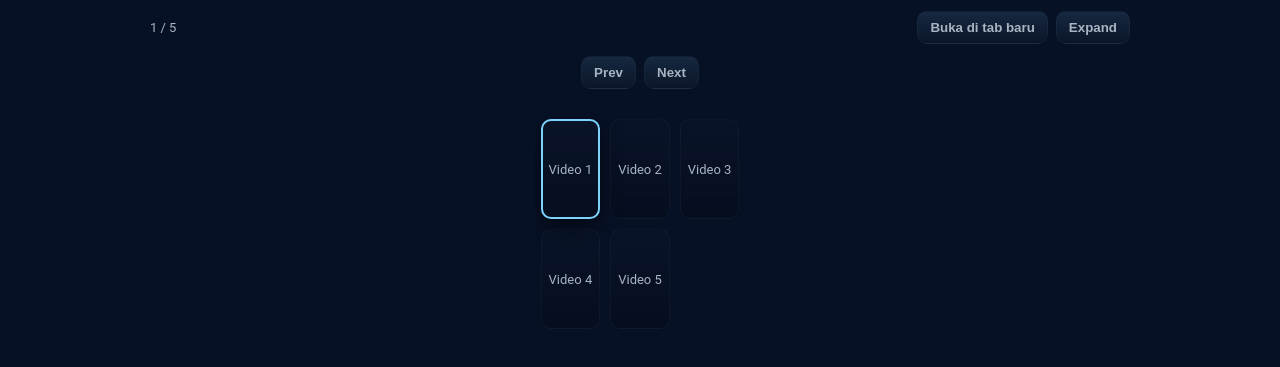
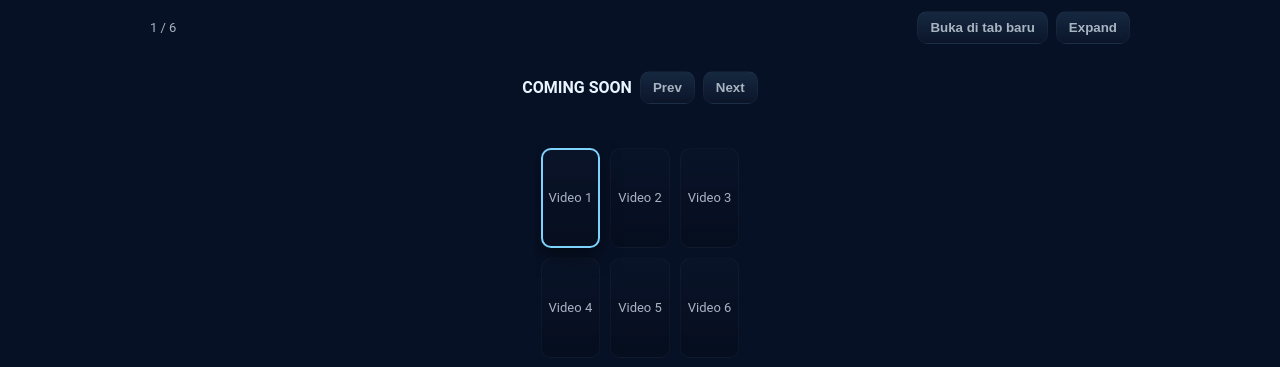
Before and after one commit to oscaroffc/hent41v1, a plain HTML site: page video.html in a window 1280 px wide. Shown: the part 671-1038 px from the top of the page. Drawn offline with Linux system fonts and the light colour scheme.

Commit message:
video.html

```diff
--- a/video.html
+++ b/video.html
@@ -90,6 +90,7 @@
       </div>
 
       <div class="controls">
+        <h4>COMING SOON</h4>
         <button class="btn" id="prevBtn">Prev</button>
         <button class="btn" id="nextBtn">Next</button>
       </div>
@@ -114,6 +115,7 @@
       'https://drive.google.com/file/d/1tLh-KbuzLJrOp-966cOjXNTzKF7YZHOJ/preview',
       'https://drive.google.com/file/d/1tS-sJtKGCs5Z4Se41HMAy-s1MkLbklD2/preview',
       'https://drive.google.com/file/d/1tMTHHN8R_I6kfYl5oo0fdd3LX15ZhbFC/preview',
+      'https://drive.google.com/file/d/1tcaKsRMXbc40zL65AzZp0ByZC-Qmi1XC/preview',
     ]
     // === END CONFIG ===
 
```
